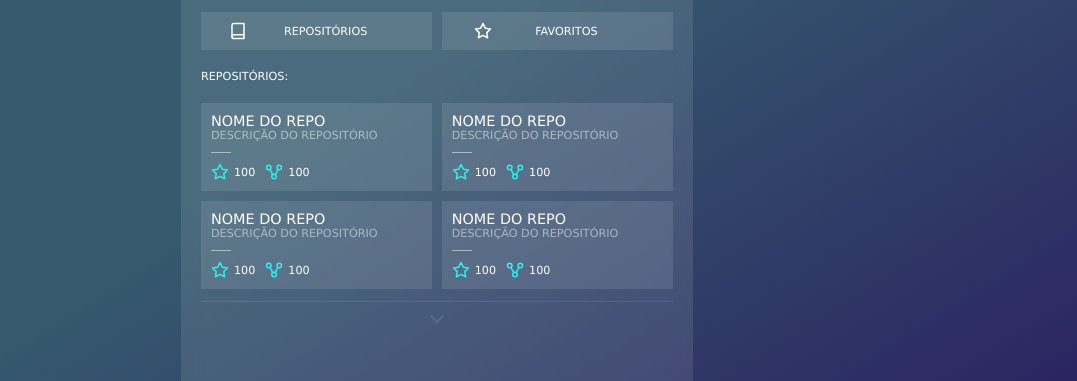
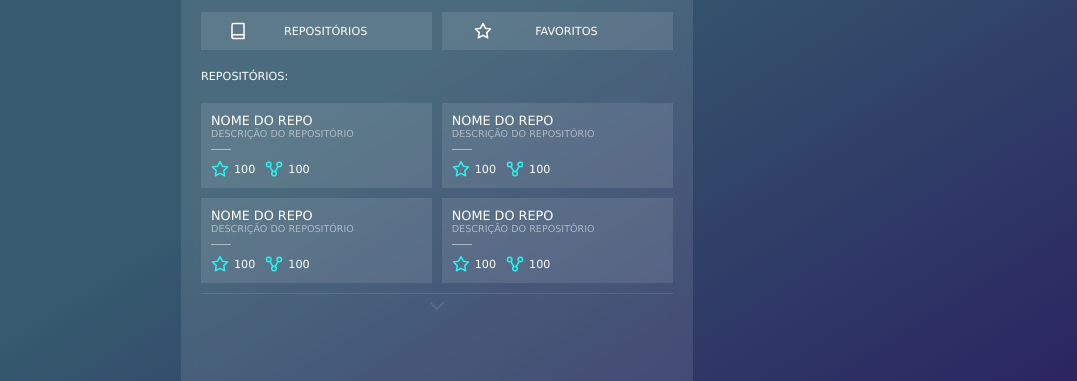
Before and after one commit to Salv-Dev/api-github-app, a React (Create React App) app in the folder app/: page / in a window 1280 px wide. Shown: the part 353-734 px from the top of the page, without its empty margins (203-1280 px from the left). Built offline with nearby package versions, Linux system fonts and the light colour scheme.

Commit message:
component search created

```diff
--- a/app/public/index.html
+++ b/app/public/index.html
@@ -24,7 +24,7 @@
       work correctly both with client-side routing and a non-root public URL.
       Learn how to configure a non-root public URL by running `npm run build`.
     -->
-    <title>React App</title>
+    <title>Api Github App</title>
   </head>
   <body>
     <noscript>You need to enable JavaScript to run this app.</noscript>
--- a/app/src/App.js
+++ b/app/src/App.js
@@ -43,34 +43,32 @@ class App extends React.Component {
           <div className="repo-list">
             <h4>Repositórios:</h4>
             <div className="repos">
-              <div className="repo">
+              <a className="repo">
                 <h2>Nome do repo</h2>
                 <h5>Descrição do repositório</h5>
                 <div className="line"></div>
                 <p><Icon.Star color="#25F3ED" size={18}/> <span>100</span><Icon.Share2 className="share" color="#25F3ED" size={18}/><span> 100</span></p>
-              </div>
-              <div className="repo">
+              </a>
+              <a className="repo">
                 <h2>Nome do repo</h2>
                 <h5>Descrição do repositório</h5>
                 <div className="line"></div>
                 <p><Icon.Star color="#25F3ED" size={18}/> <span>100</span><Icon.Share2 className="share" color="#25F3ED" size={18}/><span> 100</span></p>
-              </div>
-              <div className="repo">
+              </a>
+              <a className="repo">
                 <h2>Nome do repo</h2>
                 <h5>Descrição do repositório</h5>
                 <div className="line"></div>
                 <p><Icon.Star color="#25F3ED" size={18}/> <span>100</span><Icon.Share2 className="share" color="#25F3ED" size={18}/><span> 100</span></p>
-              </div>
-              <div className="repo">
+              </a>
+              <a className="repo">
                 <h2>Nome do repo</h2>
                 <h5>Descrição do repositório</h5>
                 <div className="line"></div>
                 <p><Icon.Star color="#25F3ED" size={18}/> <span>100</span><Icon.Share2 className="share" color="#25F3ED" size={18}/><span> 100</span></p>
-              </div>
-              <div className="loading-repo">
-                <Icon.ChevronDown className="chevron"/>
-              </div>
+              </a>
             </div>
+            <Icon.ChevronDown className="chevron"/>
           </div>
         </div>
       </div>
--- a/app/src/styles.css
+++ b/app/src/styles.css
@@ -252,9 +252,11 @@ body {
     margin: 20px 20px 0 20px;
     display: flex;
     flex-direction: column;
+    align-items: center;
 }
 
 .repo-list > h4 {
+    align-self: flex-start;
     font-weight: 300;
     font-size: 0.7rem;
     margin-bottom: 20px;
@@ -265,6 +267,7 @@ body {
     justify-content: space-between;
     flex-wrap: wrap;
     overflow: hidden;
+    border-bottom: 1px solid var(--white-opacity-color);
 }
 
 .repo-list > .repos > .repo {
@@ -272,16 +275,23 @@ body {
     margin-bottom: 10px;
     background-color: var(--white-opacity-color);
     padding: 10px;
+    cursor: pointer;
+    transition: background-color .2s ease-in-out;
+}
+
+.repo-list > .repos > .repo:hover,
+.repo-list > .repos > .repo:active {
+    background-color: rgba(255, 255, 255, 0.2);
 }
 
 .repo-list > .repos > .repo > h2 {
     font-weight: 300;
-    font-size: 0.9rem;
+    font-size: 0.8rem;
 }
 
 .repo-list > .repos > .repo > h5 {
     font-weight: 300;
-    font-size: 0.7rem;
+    font-size: 0.6rem;
     color: rgba(255, 255, 255, 0.5);
 }
 
@@ -306,22 +316,13 @@ body {
     transform: rotate(-90deg);
 }
 
-.repo-list > .repos > .loading-repo {
-    display: flex;
-    justify-content: center;
-    width: 100%;
-    margin: 2px 0 0 0;
-    border-top: 1px solid var(--white-opacity-color);
-}
-
-.repo-list > .repos > .loading-repo > .chevron{
+.repo-list > .repos ~ .chevron{
     stroke: var(--white-opacity-color);
-    margin-top: 5px;
     cursor: pointer;
     transition: stroke .2s ease-in-out;
 }
 
-.repo-list > .repos > .loading-repo > .chevron:hover,
-.repo-list > .repos > .loading-repo > .chevron:active {
+.repo-list > .repos ~ .chevron:hover,
+.repo-list > .repos ~ .chevron:active {
     stroke: var(--white-color);
 }
```
Also changed, not shown: app/src/Components/app-container.js (added, +7 -0 lines), app/src/Components/search.js (added).
